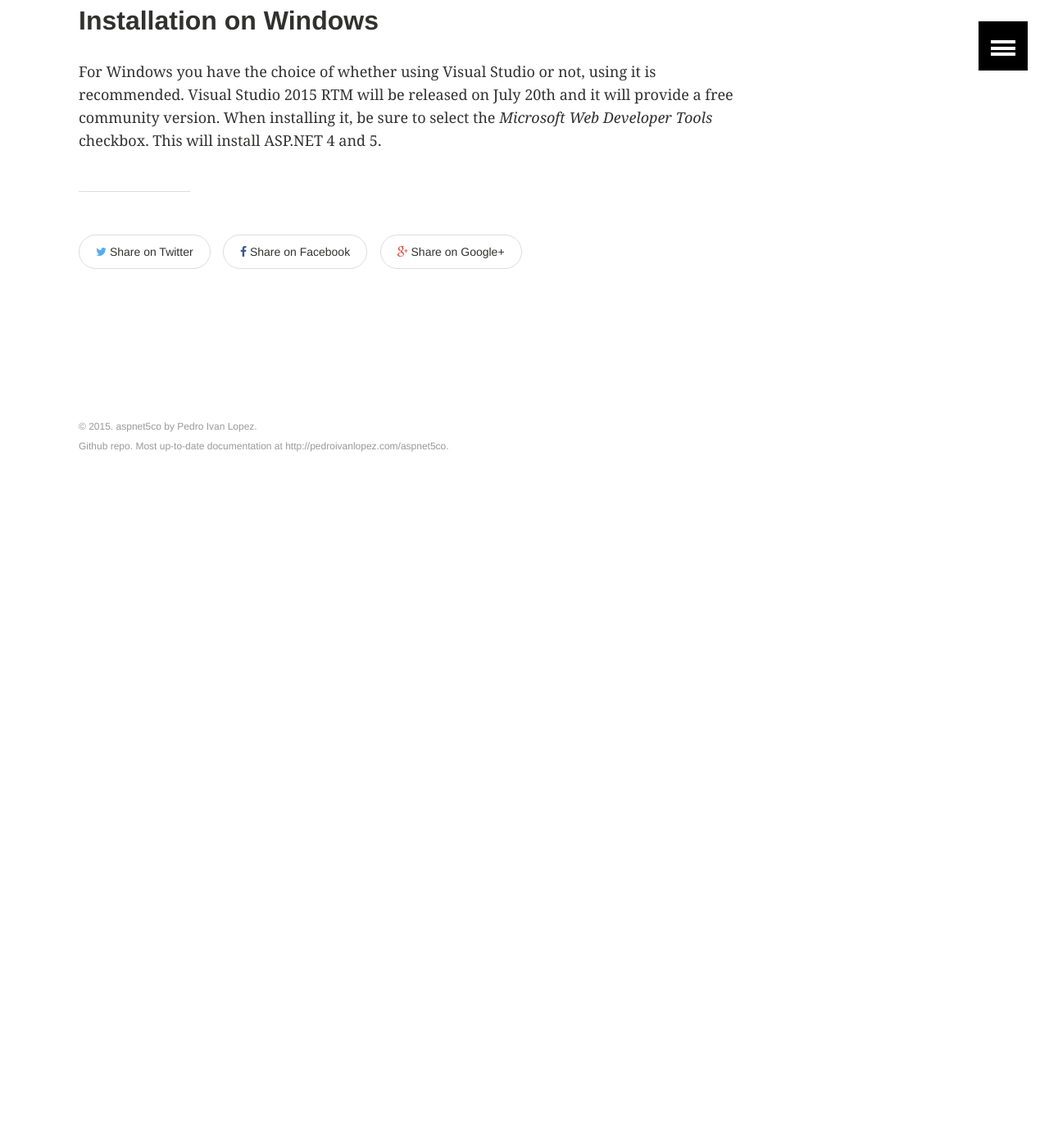
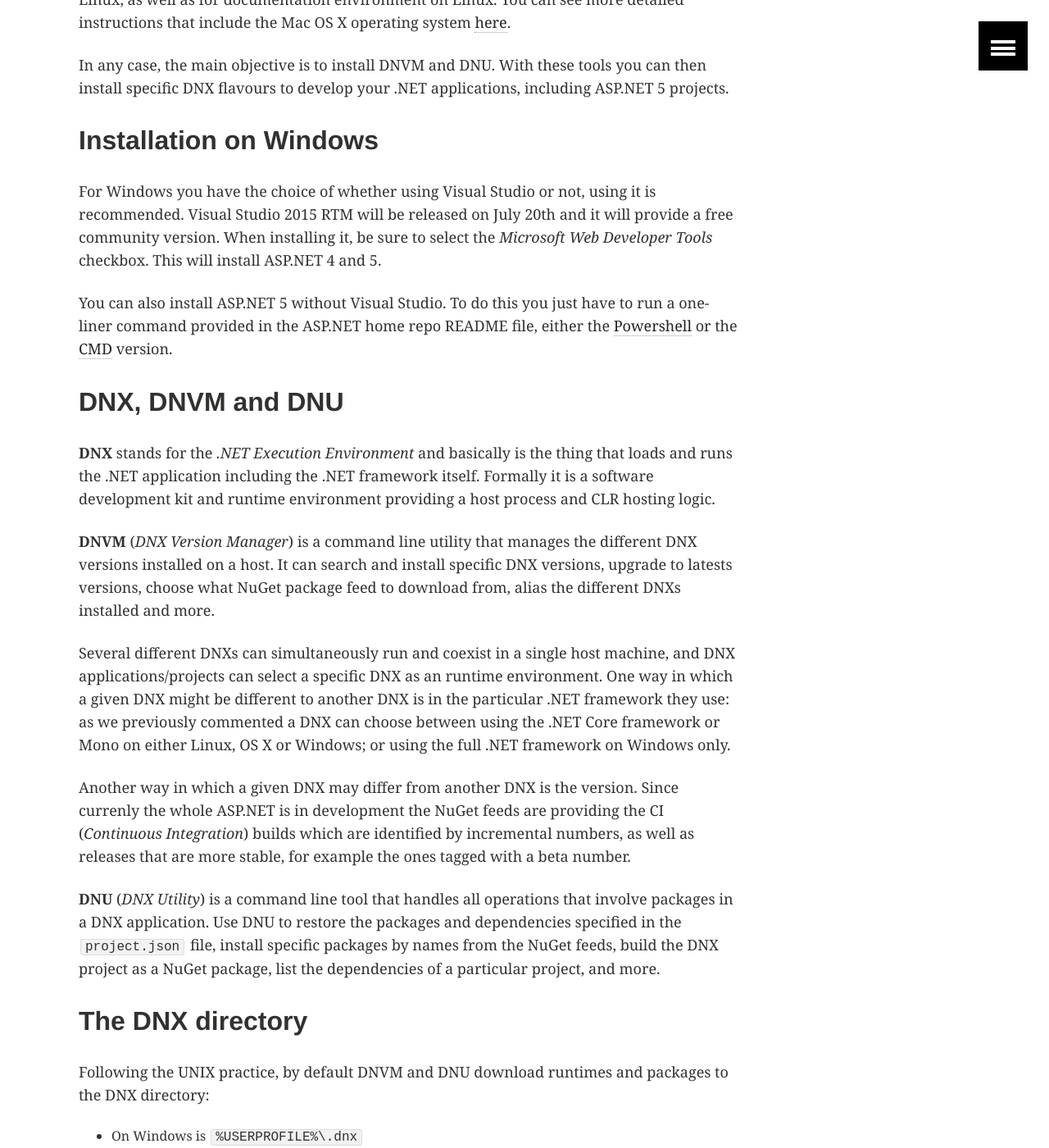
Before and after one commit to lopezpdvn/aspnet5co, a Jekyll site: the page built from pages/installation.md, in a window 1280 px wide and 1400 px high, scrolled down 524 px. Shown: the whole window at 82% size. Built offline with Jekyll 4.4.1, drawn with Linux system fonts in a browser that asks for light colours; before the commit the page ends 1154 px from its top, so only the background shows below that; some of the changed text lies outside the part shown.

Commit message:
Added section DNVM, DNX and DNU

```diff
--- a/pages/installation.md
+++ b/pages/installation.md
@@ -13,6 +13,10 @@ Windows and Linux, as well as for documentation environment on Linux. You can
 see more detailed instructions that include the Mac OS X operating system
 [here](http://docs.asp.net/en/latest/getting-started/index.html).
 
+In any case, the main objective is to install DNVM and DNU. With these tools
+you can then install specific DNX flavours to develop your .NET applications,
+including ASP.NET 5 projects.
+
 ## Installation on Windows
 
 For Windows you have the choice of whether using Visual Studio or not, using it
@@ -20,3 +24,51 @@ is recommended. Visual Studio 2015 RTM will be released on July 20th and it
 will provide a free community version. When installing it, be sure to select
 the *Microsoft Web Developer Tools* checkbox. This will install ASP.NET 4 and
 5.
+
+You can also install ASP.NET 5 without Visual Studio. To do this you just have
+to run a one-liner command provided in the ASP.NET home repo README file,
+either the [Powershell](https://github.com/aspnet/home#powershell) or the
+[CMD](https://github.com/aspnet/home#cmd) version.
+
+## DNX, DNVM and DNU
+
+**DNX** stands for the *.NET Execution Environment* and basically is the thing
+that loads and runs the .NET application including the .NET framework itself.
+Formally it is a software development kit and runtime environment providing a
+host process and CLR hosting logic.
+
+**DNVM** (*DNX Version Manager*) is a command line utility that manages the
+different DNX versions installed on a host. It can search and install specific
+DNX versions, upgrade to latests versions, choose what NuGet package feed to
+download from, alias the different DNXs installed and more.
+
+Several different DNXs can simultaneously run and coexist in a single host
+machine, and DNX applications/projects can select a specific DNX as an runtime
+environment. One way in which a given DNX might be different to another DNX is
+in the particular .NET framework they use: as we previously commented a DNX can
+choose between using the .NET Core framework or Mono on either Linux, OS X or
+Windows; or using the full .NET framework on Windows only.
+
+Another way in which a given DNX may differ from another DNX is the version.
+Since currenly the whole ASP.NET is in development the NuGet feeds are
+providing the CI (*Continuous Integration*) builds which are identified by
+incremental numbers, as well as releases that are more stable, for example the
+ones tagged with a beta number.
+
+**DNU** (*DNX Utility*) is a command line tool that handles all operations that
+involve packages in a DNX application. Use DNU to restore the packages and
+dependencies specified in the `project.json` file, install specific packages by
+names from the NuGet feeds, build the DNX project as a NuGet package, list the
+dependencies of a particular project, and more.
+
+## The DNX directory
+
+Following the UNIX practice, by default DNVM and DNU download runtimes and
+packages to the DNX directory:
+
+* On Windows is `%USERPROFILE%\.dnx`
+* On Linux and OS X is `$HOME/.dnx`
+
+The DNX directory contains the following directories:
+
+* ``
```
Also changed, not shown: pages/references.md (+1 -1 lines).
